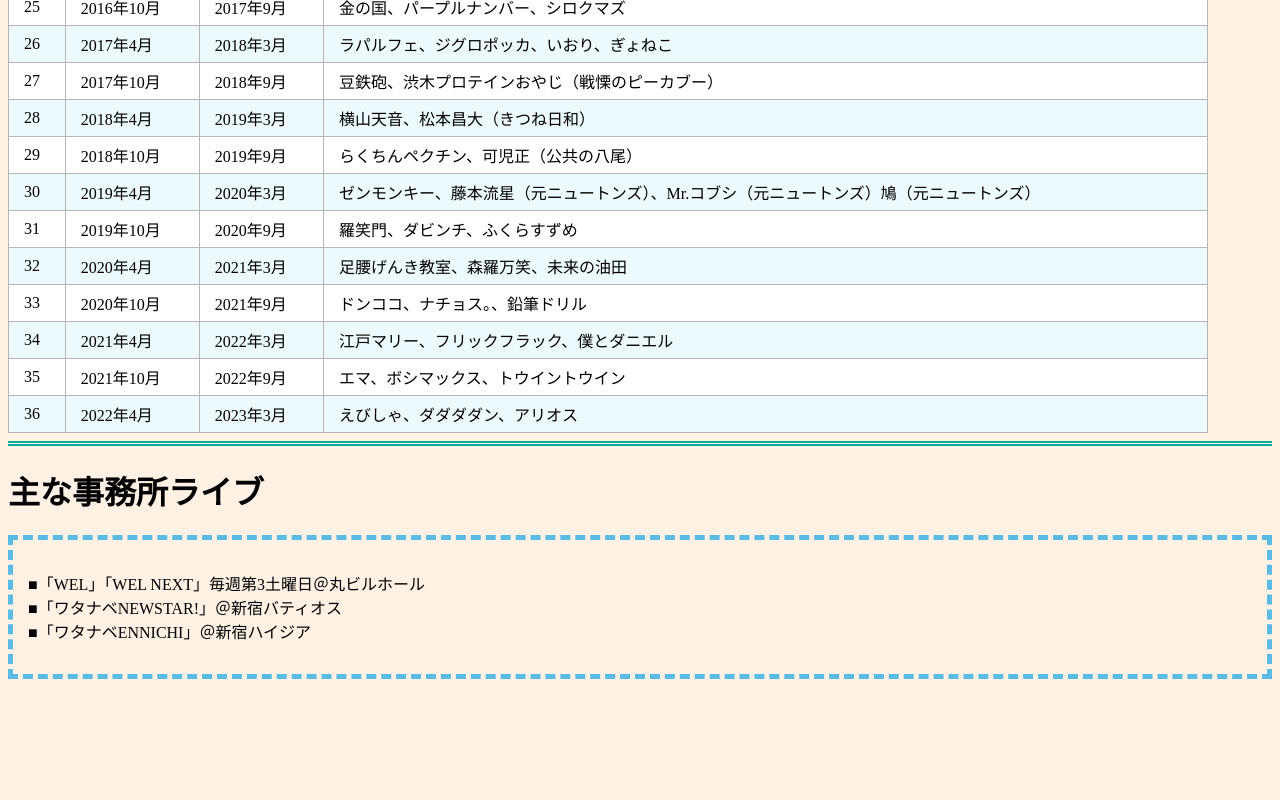
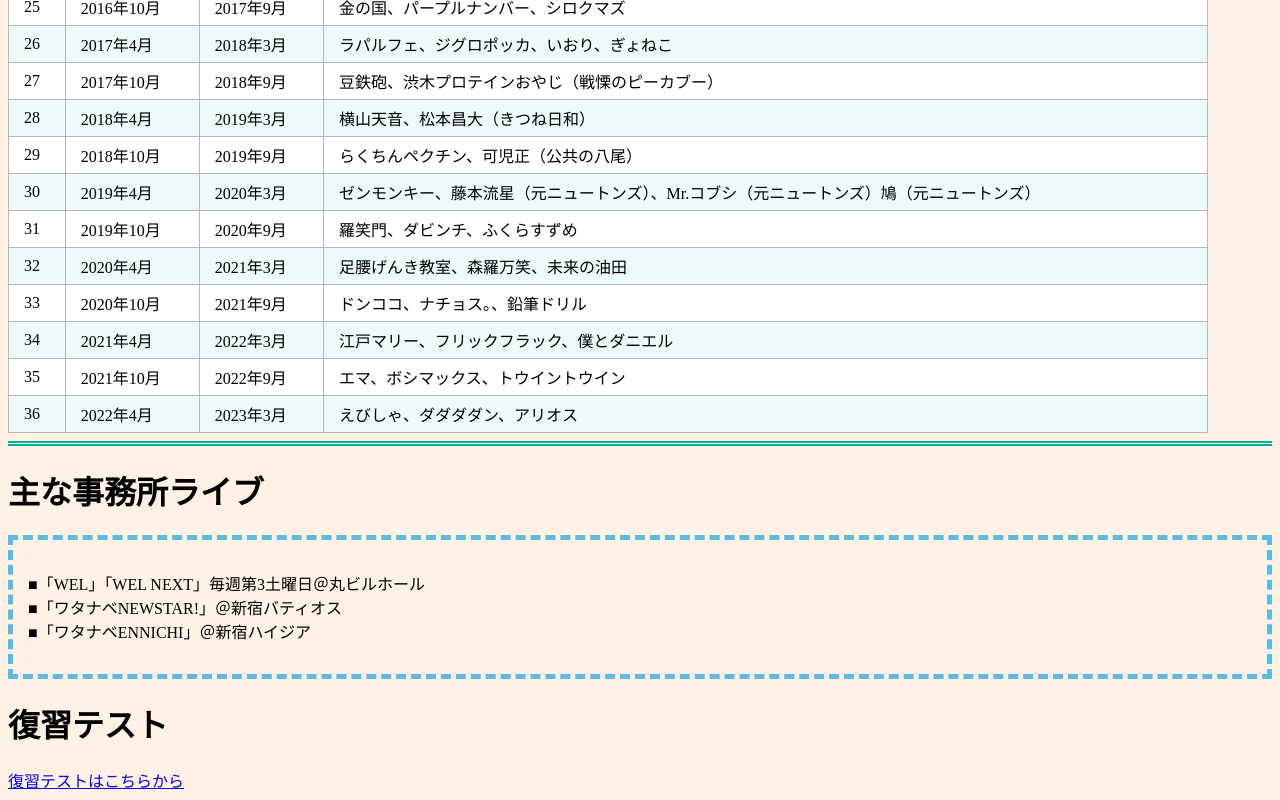
Before and after one commit to santandanao/web2023-5, a plain HTML site: page index.html in a window 1280 px wide. Shown: the part 6615-7415 px from the top of the page. Before the commit the page ends 7302 px from the top, so only its background shows below. Drawn offline with Linux system fonts and the light colour scheme.

Commit message:
Update index.html

```diff
--- a/index.html
+++ b/index.html
@@ -324,5 +324,9 @@
       ■「ワタナベENNICHI」＠新宿ハイジア</p>
     </div>
 
+ <h1 id="test">復習テスト</h1>
+    <a href="a.html">復習テストはこちらから</a>
+
+
  </body>
 </html>
```
